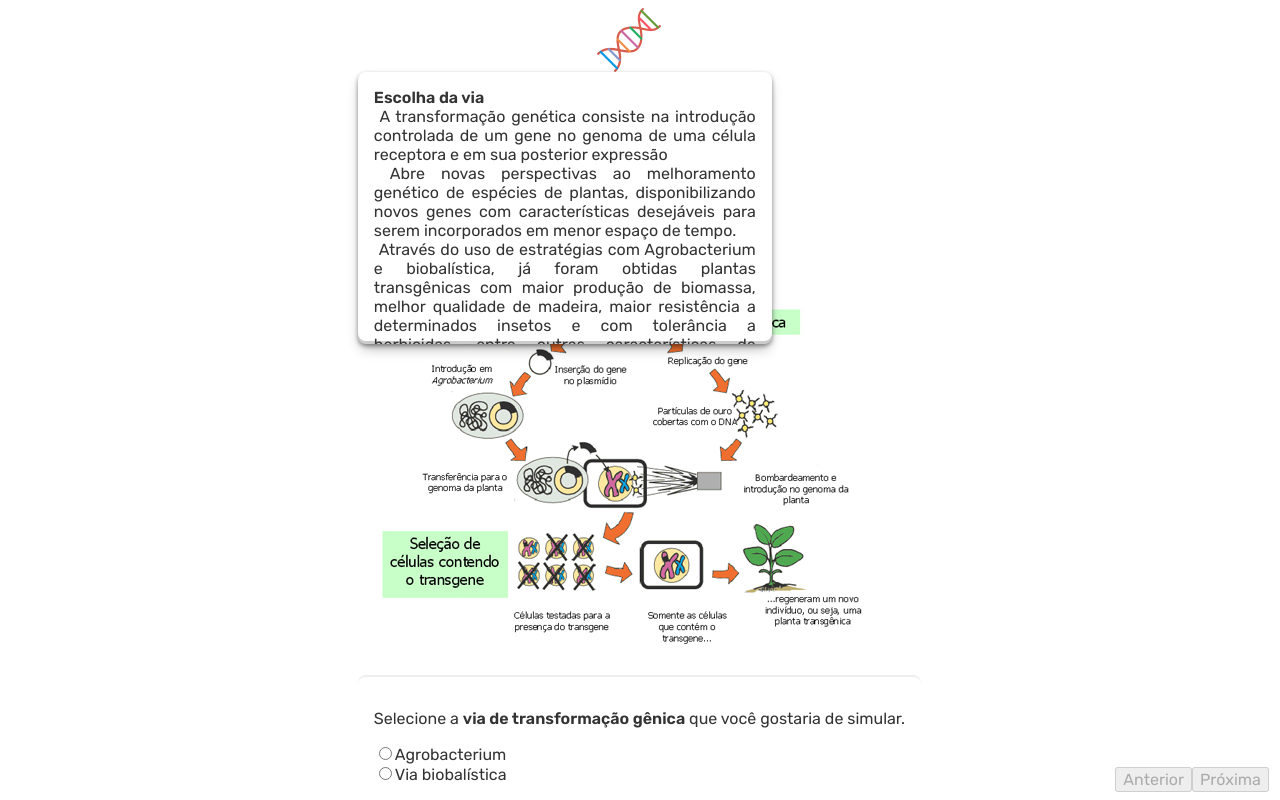
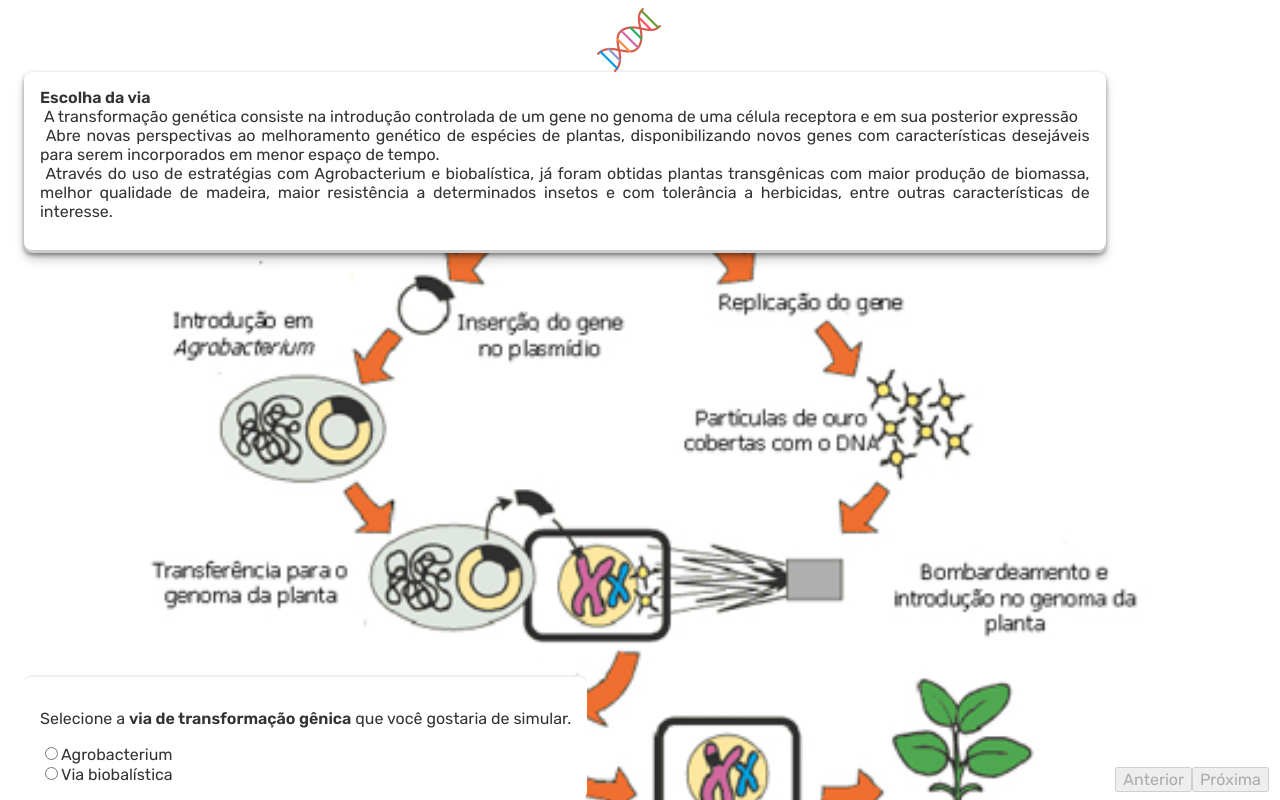
Before and after one commit to BCampanha/extensao-biomol, a Vue app: page /2 in a window 1280 px wide. Shown: the top 800 px of the page. Built offline with nearby package versions, Linux system fonts and the light colour scheme.

Commit message:
Centralizando e resolvendo pagina da construção do vetor

```diff
--- a/src/components/JanelaQuestao.vue
+++ b/src/components/JanelaQuestao.vue
@@ -51,8 +51,9 @@ export default {
   }
   .tela-principal {
     display: flex;
+    width: 92vw;
     flex-direction: column;
-    justify-content: end;
+    justify-content: center;
     max-width: 100vw;
     min-height: 70vh;
   }
--- a/src/views/ConstrucaoVetor.vue
+++ b/src/views/ConstrucaoVetor.vue
@@ -118,7 +118,6 @@ export default {
     max-width: fit-content;
     border: 1px solid mediumorchid;
     padding: 0.5rem;
-    margin-right: 1vw;
   }
 }
 .elementos {
```
